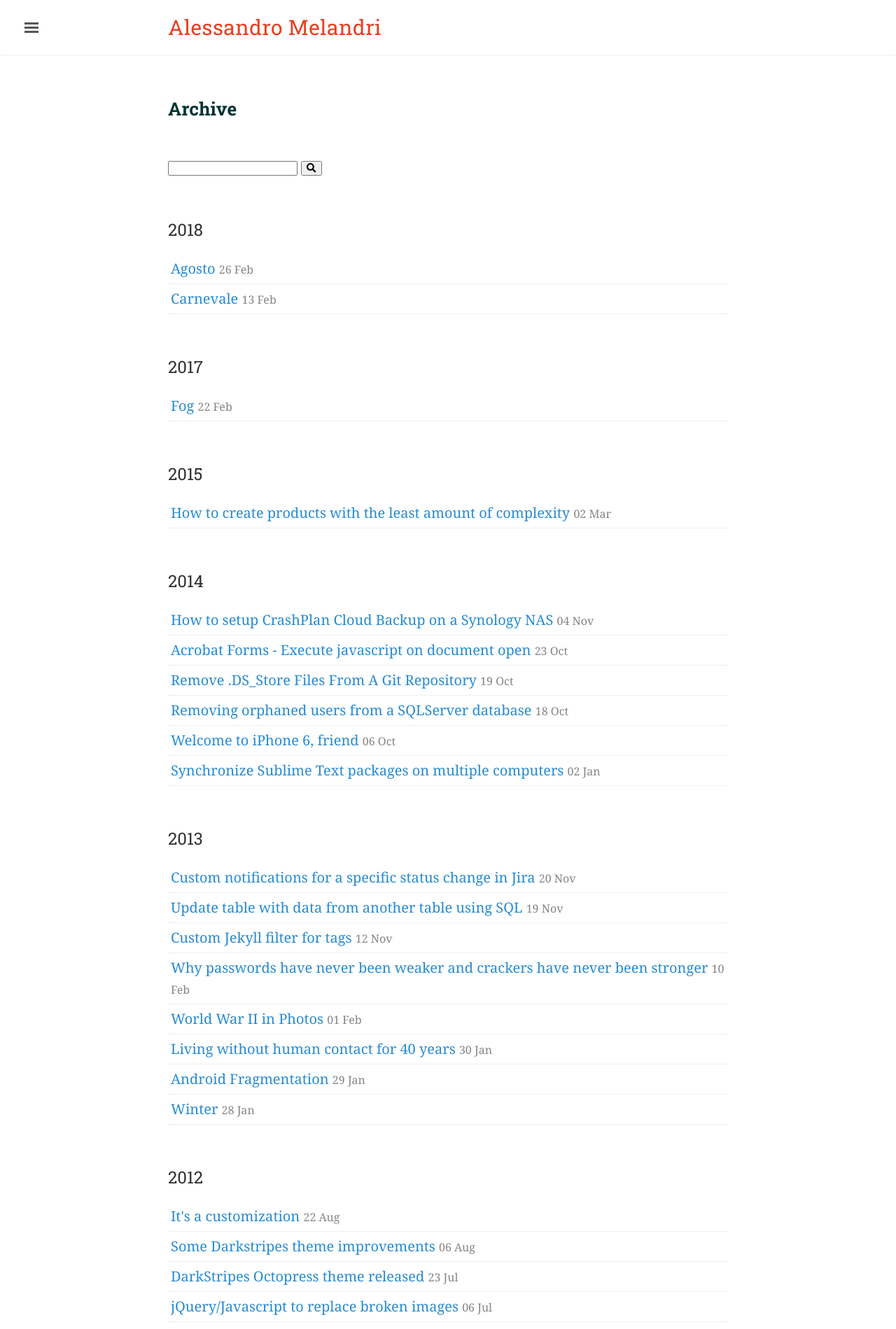
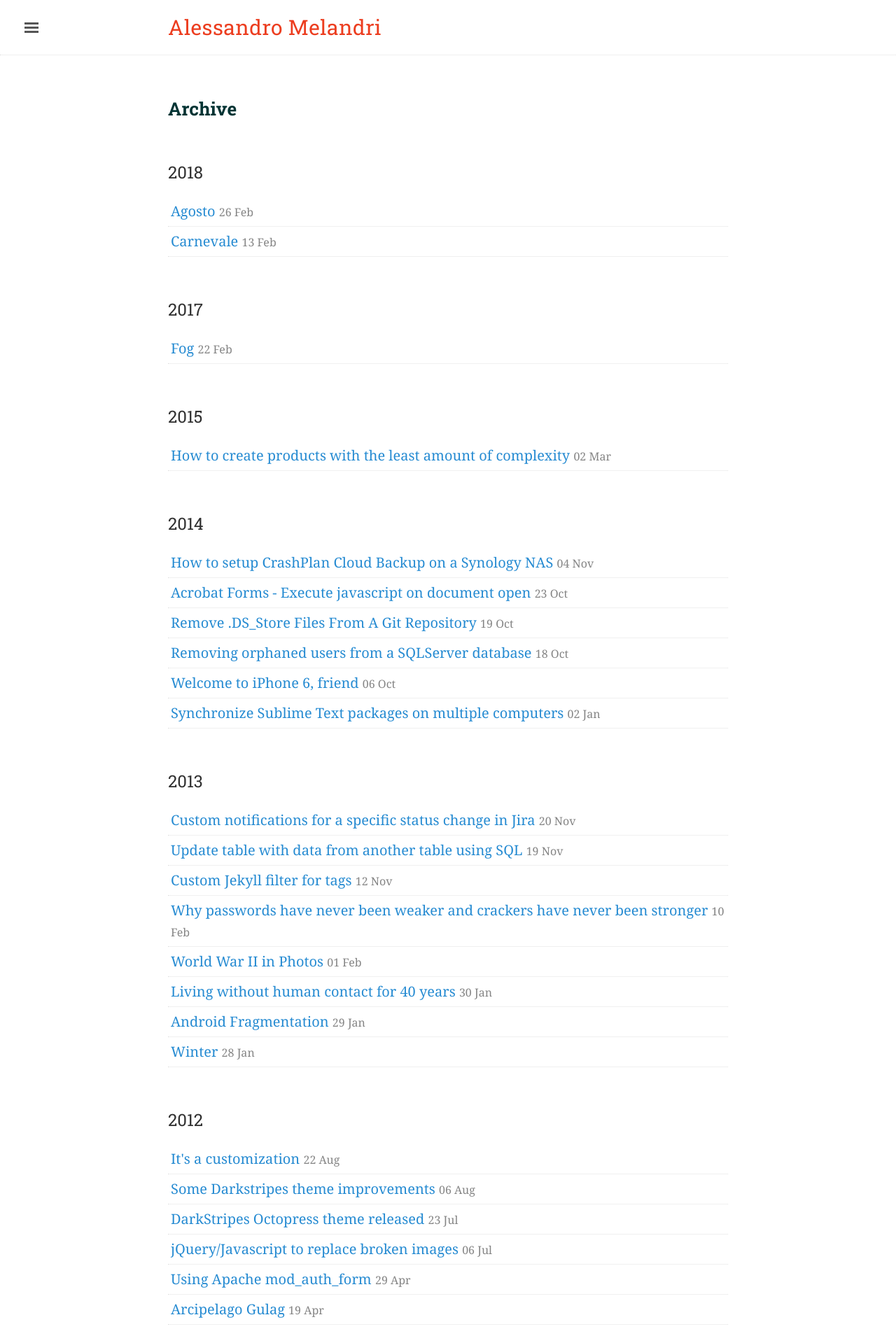
Before and after one commit to amelandri/amelandri.github.io, a Jekyll site: the page built from archive.html, in a window 1280 px wide. Shown: the top 1899 px of the page at 70% size. Built offline with Jekyll 4.4.1, drawn with Linux system fonts in a browser that asks for light colours; nearby versions of some CDN libraries; comment, search, counter and statistics services are not loaded.

Commit message:
Update archive.html

```diff
--- a/archive.html
+++ b/archive.html
@@ -3,15 +3,6 @@ layout: page
 title: Archive
 permalink: /archive/
 ---
-
-<div class="searchform">
-  <form action="/search" method="get">
-    <input type="text" id="search-box" name="query">
-    <button type="submit" class="btn btn-success">
-      <i class="fas fa-search"></i>
-    </button>
-  </form>
-</div>
 
 <div class="archive">
 
```
